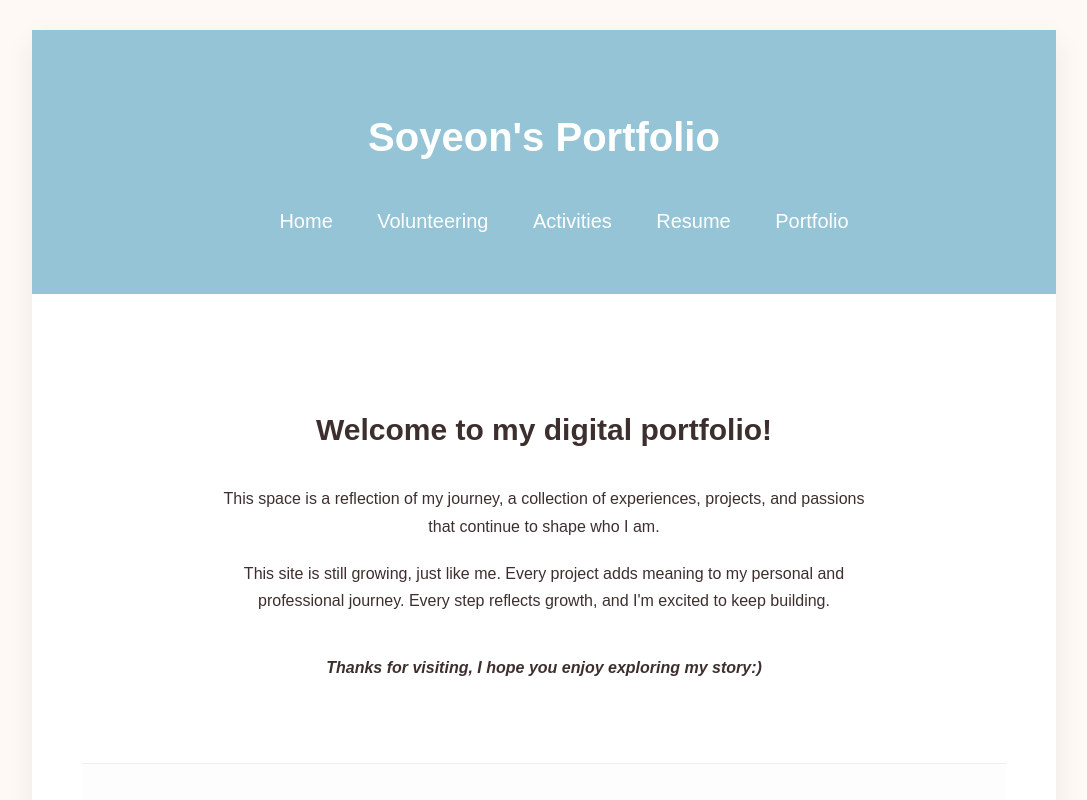
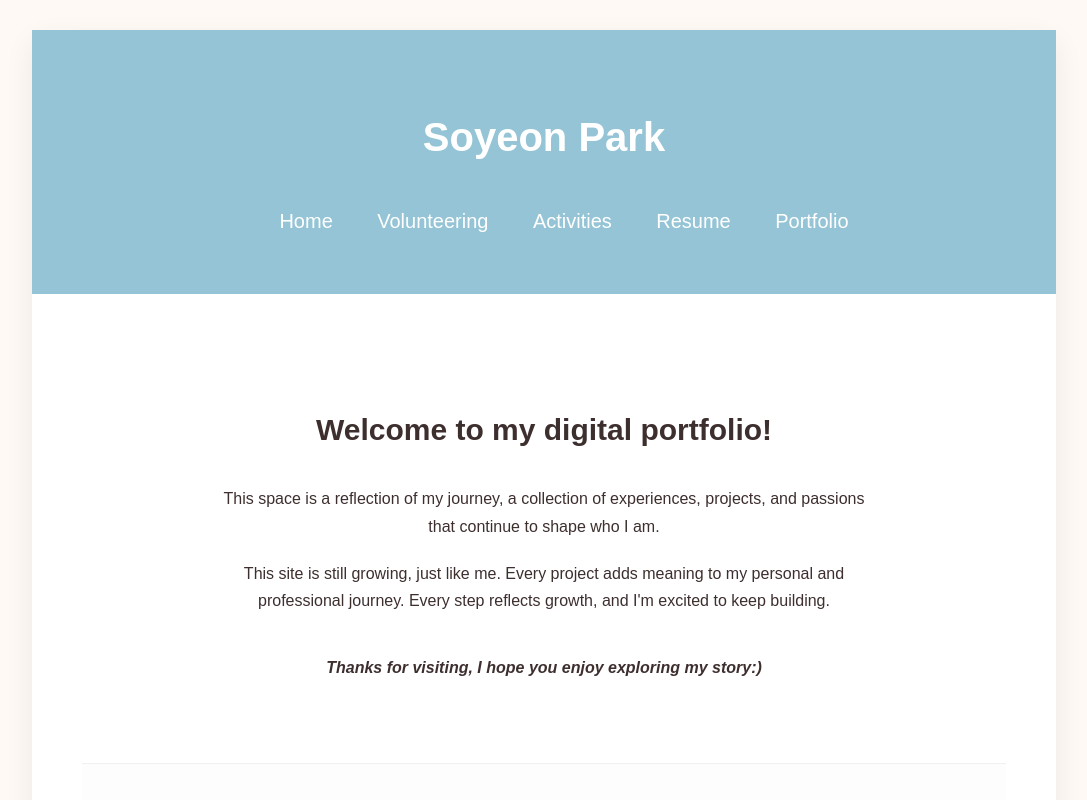
Before and after one commit to eyeon-p/Portfolio, a plain HTML site: page index.html in a window 1280 px wide. Shown: the top 800 px of the page, without its empty margins (96-1183 px from the left). Drawn offline with Linux system fonts and the light colour scheme.

Commit message:
Update index.html

```diff
--- a/index.html
+++ b/index.html
@@ -11,7 +11,7 @@
     <div class="container">
         <header>
             <nav>
-                <h1>Soyeon's Portfolio</h1>
+                <h1>Soyeon Park</h1>
                 <ul>
                     <li><a href="index.html">Home</a></li>
                     <li><a href="volunteering.html">Volunteering</a></li>
```
